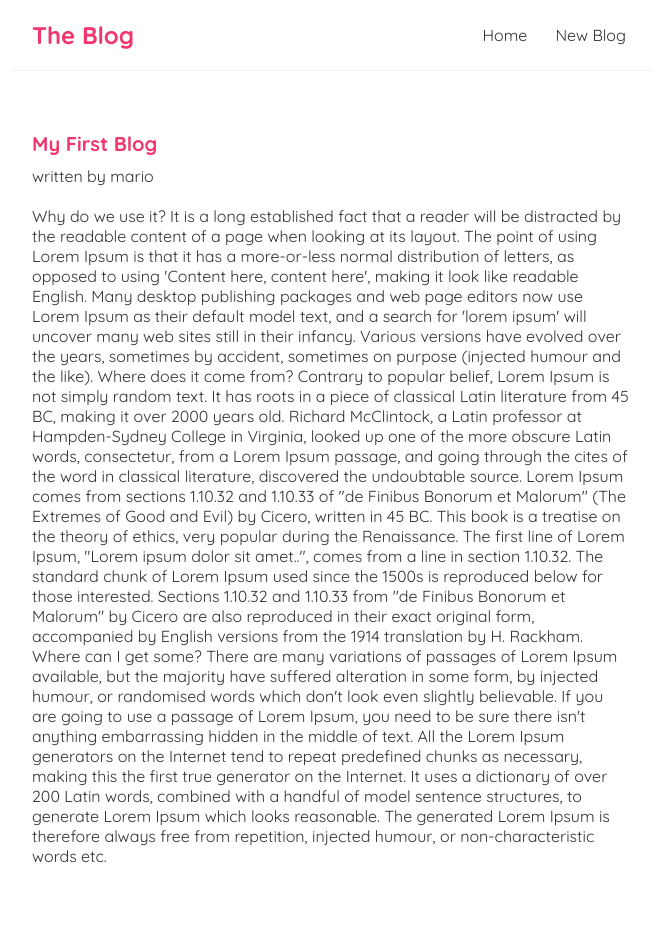
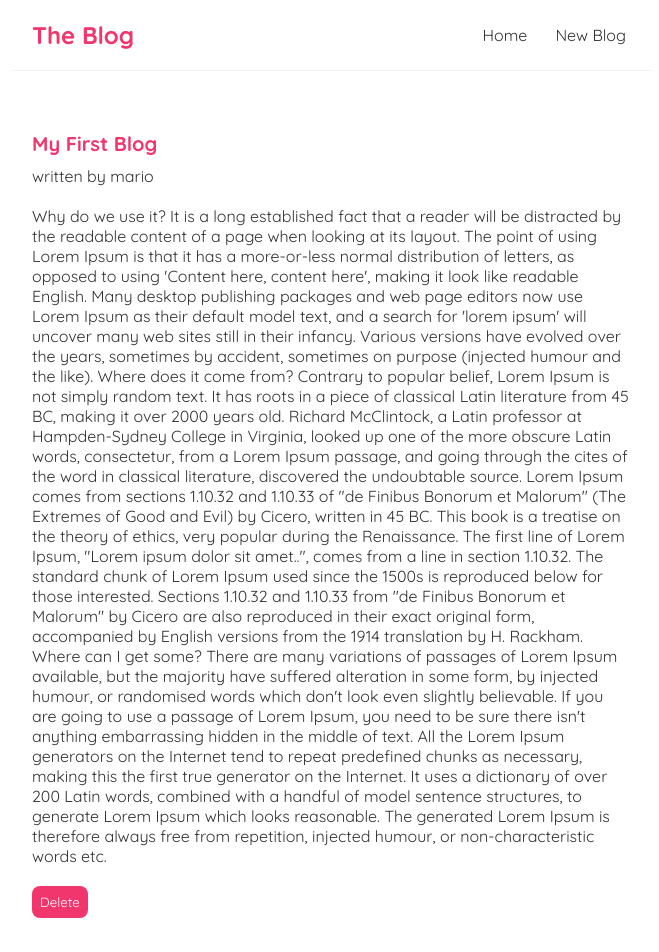
Before and after one commit to kunal-jain-5/Reactjs-Blogs, a React (Create React App) app: page /blogs/1 in a window 1280 px wide. Shown: the top 952 px of the page, without its empty margins (308-967 px from the left). Built offline with nearby package versions, Linux system fonts and the light colour scheme; data requests are answered from the project's data file; the HTML template or start-up script is replaced by a standard one.

Commit message:
added add blog button and delete blog button

```diff
--- a/src/BlogDetails.js
+++ b/src/BlogDetails.js
@@ -1,9 +1,18 @@
-import { useParams } from "react-router-dom";
+import { useHistory, useParams } from "react-router-dom";
 import useFetch from "./useFetch";
 
 const BlogDetails = () => {
     const { id } = useParams()
     const{ data:blog, error, isPending } = useFetch("http://localhost:8000/blogs/"+id)
+    const history = useHistory()
+
+    const clickHandle = () => {
+        fetch("http://localhost:8000/blogs/"+blog.id, {
+            method:'DELETE'
+        }) .then(() => {
+            history.push("/")
+        })
+    }
     return (
         <div className="blog-details">
             { isPending && <div>Loading...</div> }
@@ -13,6 +22,7 @@
                     <h2>{blog.title}</h2>
                     <p>written by {blog.author}</p>
                     <div>{blog.body}</div>
+                    <button onClick={clickHandle}>Delete</button>
                 </article>
             )}
         </div>
--- a/src/Create.js
+++ b/src/Create.js
@@ -1,13 +1,26 @@
 import { useState } from "react";
+import { History, useHistory } from "react-router-dom";
 
 const Create = () => {
     const [ title, setTitle ] = useState("")
     const [ body, setBody ] = useState("")
     const [ author, setAuthor] = useState("mario")
+    const [ isPending, setIsPendig] = useState(false)
+    const history = useHistory()
 
     const submitHandle = (e) => {
         e.preventDefault()
         const blog = { title, body, author }
+        setIsPendig(true)
+        fetch('http://localhost:8000/blogs/', {
+            method: 'POST',
+            headers:{"Content-Type": "application/json"},
+            body: JSON.stringify(blog)
+        }) .then(() => {
+            console.log("new blog added")
+            setIsPendig(false)
+            history.push("/")
+        })
     }
 
     return (
@@ -35,7 +48,8 @@
                     <option value="mario">Mario</option>
                     <option value="Yoshi">Yoshi</option>
                 </select>
-                <button>Add Blog</button>
+                { !isPending && <button>Add Blog</button>}
+                { isPending && <button disabled>Adding..</button>}
             </form>
         </div>
      );
--- a/src/index.css
+++ b/src/index.css
@@ -67,6 +67,14 @@
   border-radius: 8px;
   cursor: pointer;
 }
+.blog-details button {
+  background: #f1356d;
+  color: #fff;
+  border: 0;
+  padding: 8px;
+  border-radius: 8px;
+  cursor: pointer;
+}
 /* Create new blog form */
 .create{
   max-width: 400px;
@@ -89,6 +97,7 @@
   border: 1px solid #ddd;
   box-sizing: border-box;
   display: block;
+  background-color: #fff;
 }
 .create button {
   background: #f1356d;
```
Also changed, not shown: data/db.json (+6 -1 lines).
